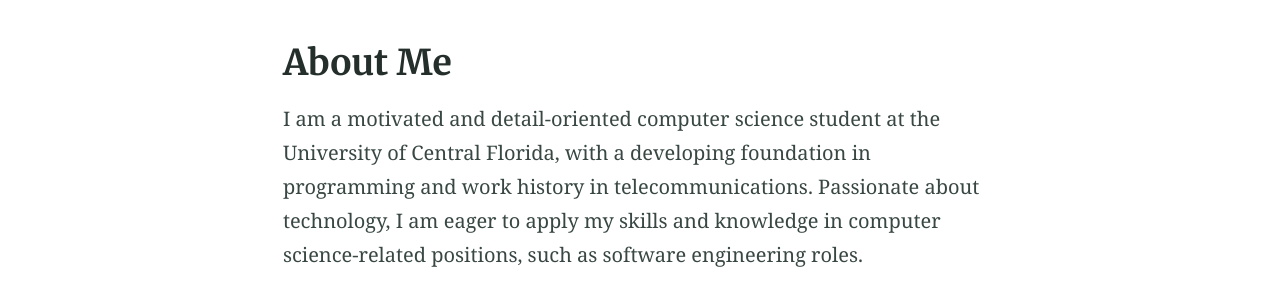
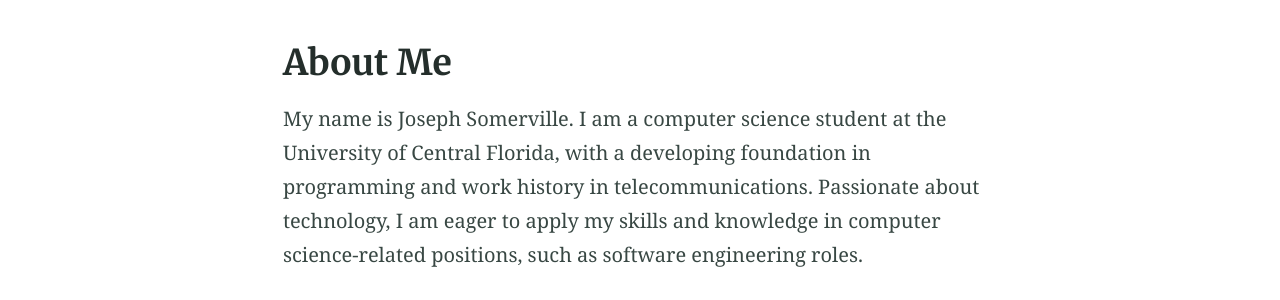
Before and after one commit to Jsomerville1/Jsomerville1.github.io, a Jekyll site: the page built from index.md, in a window 1280 px wide. Shown: the part 577-877 px from the top of the page. Built offline with Jekyll 4.4.1, drawn with Linux system fonts in a browser that asks for light colours.

Commit message:
Update index.md

```diff
--- a/index.md
+++ b/index.md
@@ -12,7 +12,7 @@ excerpt: "Please feel free to visit my github to see what I've been working on."
 
 ## About Me
 
-I am a motivated and detail-oriented computer science student at the University of Central Florida, with a developing foundation in programming and work history in telecommunications. Passionate about technology, I am eager to apply my skills and knowledge in computer science-related positions, such as software engineering roles.
+My name is Joseph Somerville. I am a computer science student at the University of Central Florida, with a developing foundation in programming and work history in telecommunications. Passionate about technology, I am eager to apply my skills and knowledge in computer science-related positions, such as software engineering roles.
 
 My academic journey began with an A.A. in General Studies from Lake-Sumter State College, where I made the Dean's List and received the Foundation Scholarship. Upon completing my AA degree I transferred to UCF in the fall of 2022 where I am a current undergraduate student studying computer science.
 
```
